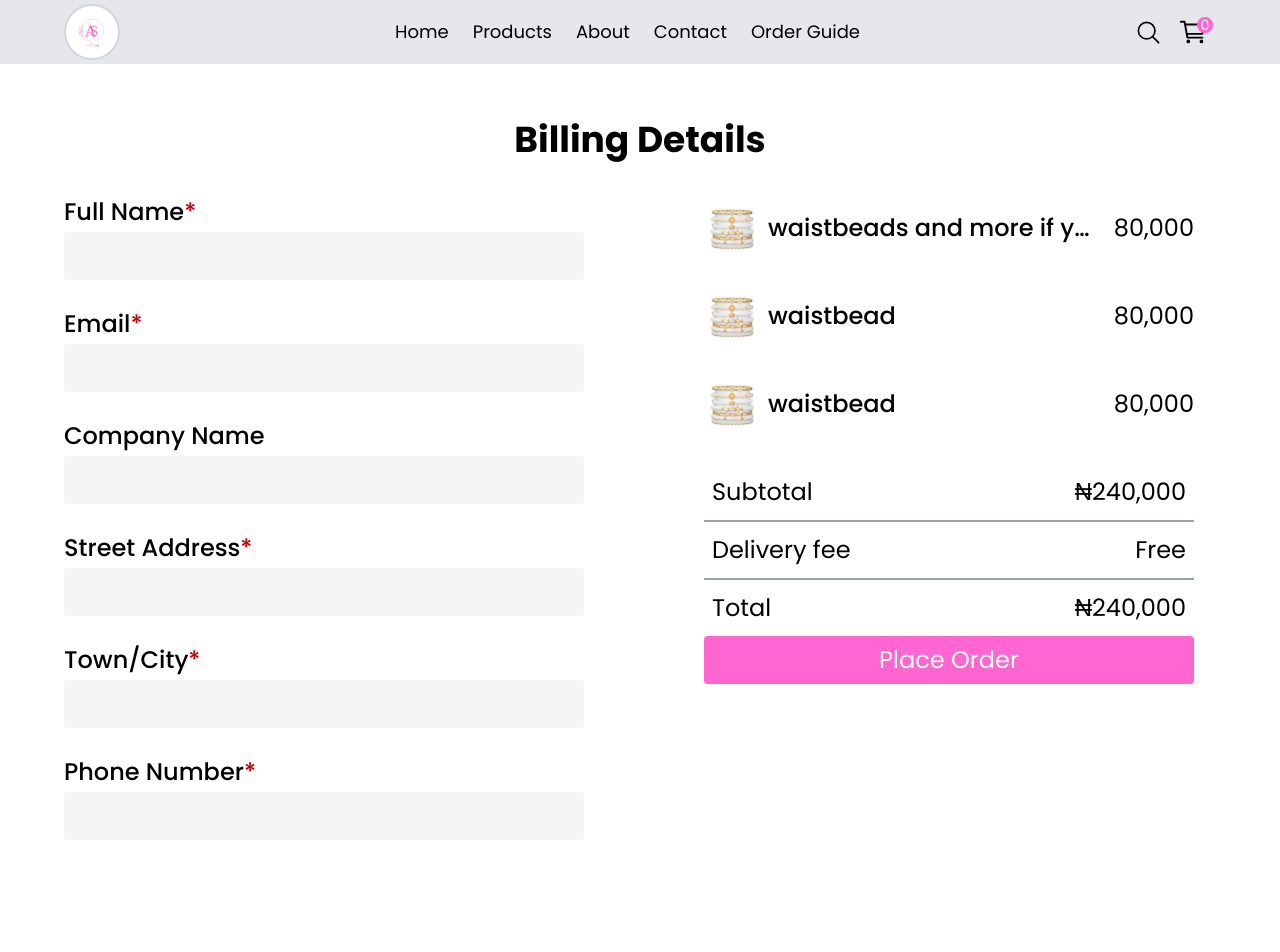
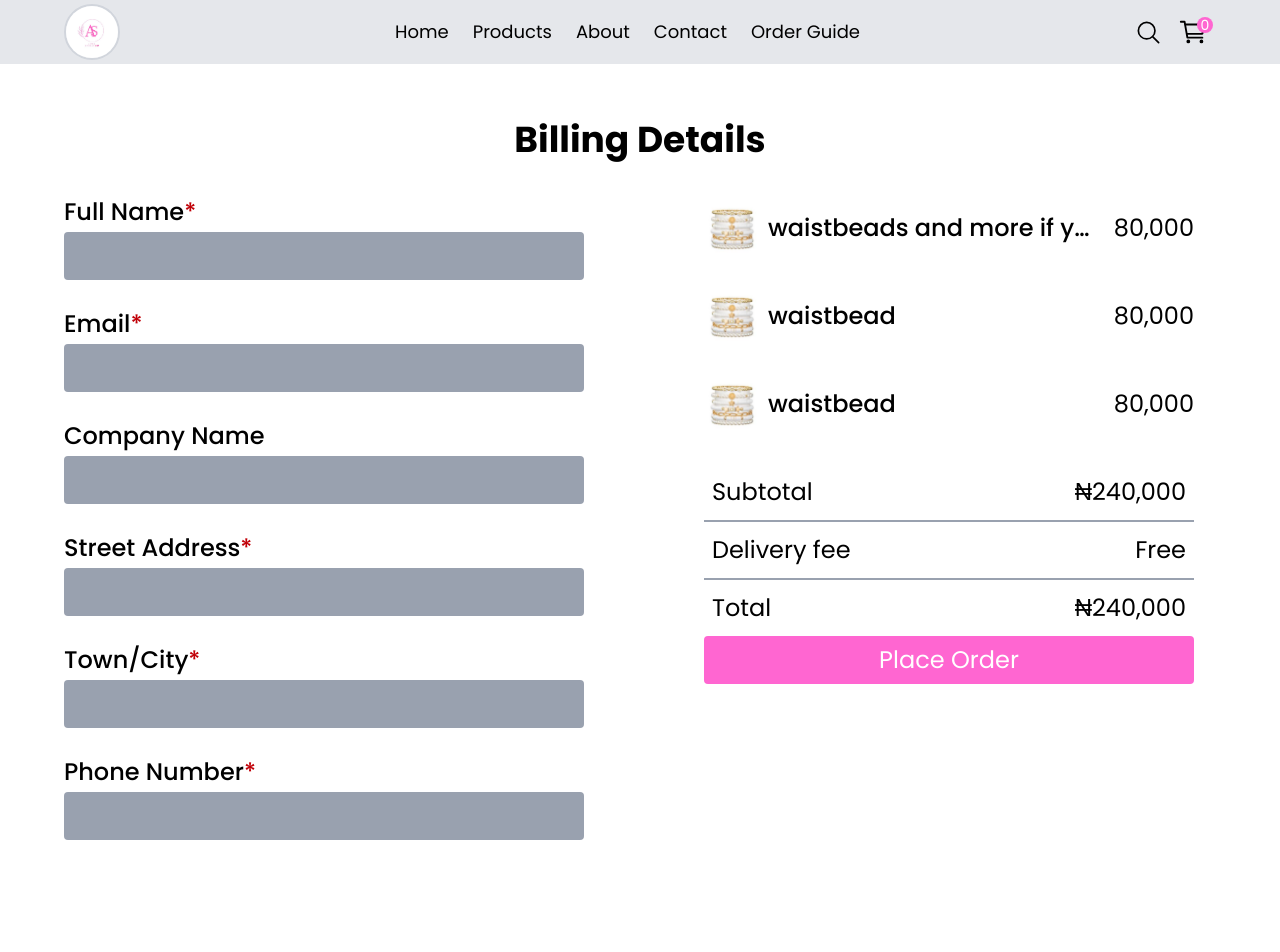
Before and after one commit to soala144/adora-sparkle, a Next.js app: page /checkout in a window 1280 px wide. Shown: the top 952 px of the page. Built offline with nearby package versions, Linux system fonts and the light colour scheme.

Commit message:
CheckOut and tanstackQuery

```diff
--- a/package.json
+++ b/package.json
@@ -9,6 +9,7 @@
     "lint": "next lint"
   },
   "dependencies": {
+    "@tanstack/react-query-devtools": "^5.83.0",
     "next": "15.3.5",
     "react": "^19.0.0",
     "react-dom": "^19.0.0",
--- a/src/components/Checkout.tsx
+++ b/src/components/Checkout.tsx
@@ -53,7 +53,7 @@ const Checkout = () => {
             <input
               type="text"
               name="fullName"
-              className="outline-none h-12 px-3 rounded min-[1240px]:w-[520px] bg-[#F5F5F5] mt-2"
+              className="outline-none h-12 px-3 rounded min-[1240px]:w-[520px] bg-gray-400 mt-2"
             />
           </div>
           <div className="flex flex-col">
@@ -66,7 +66,7 @@ const Checkout = () => {
             <input
               type="email"
               name="emailAddress"
-              className="outline-none h-12 px-3 rounded min-[1240px]:w-[520px] bg-[#F5F5F5] mt-2"
+              className="outline-none h-12 px-3 rounded min-[1240px]:w-[520px] bg-gray-400 mt-2"
             />
           </div>
           <div className="flex flex-col">
@@ -76,7 +76,7 @@ const Checkout = () => {
             <input
               type="text"
               name="companyName"
-              className="outline-none h-12 px-3 rounded min-[1240px]:w-[520px] bg-[#F5F5F5] mt-2"
+              className="outline-none h-12 px-3 rounded min-[1240px]:w-[520px] bg-gray-400 mt-2"
             />
           </div>
           <div className="flex flex-col">
@@ -86,7 +86,7 @@ const Checkout = () => {
             <input
               type="text"
               name="street"
-              className="outline-none h-12 px-3 rounded min-[1240px]:w-[520px] bg-[#F5F5F5] mt-2"
+              className="outline-none h-12 px-3 rounded min-[1240px]:w-[520px] bg-gray-400 mt-2"
             />
           </div>
           <div className="flex flex-col">
@@ -96,7 +96,7 @@ const Checkout = () => {
             <input
               type="text"
               name="town/city"
-              className="outline-none h-12 px-3 rounded min-[1240px]:w-[520px] bg-[#F5F5F5] mt-2"
+              className="outline-none h-12 px-3 rounded min-[1240px]:w-[520px] bg-gray-400 mt-2"
             />
           </div>
           <div className="flex flex-col">
@@ -106,7 +106,7 @@ const Checkout = () => {
             <input
               type="number"
               name="telNum"
-              className="outline-none h-12 px-3 rounded min-[1240px]:w-[520px] bg-[#F5F5F5] mt-2"
+              className="outline-none h-12 px-3 rounded min-[1240px]:w-[520px] bg-gray-400 mt-2"
             />
           </div>
         </div>
```
Also changed, not shown: 1 other file (tests, documents, lock files or other folders).
